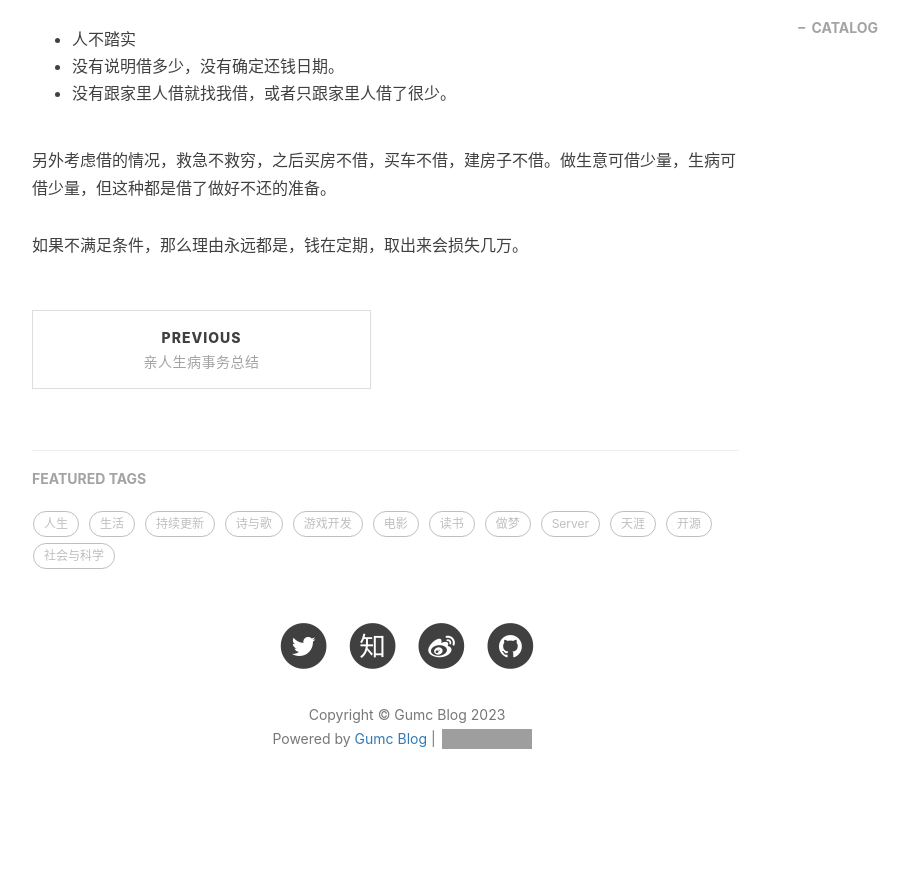
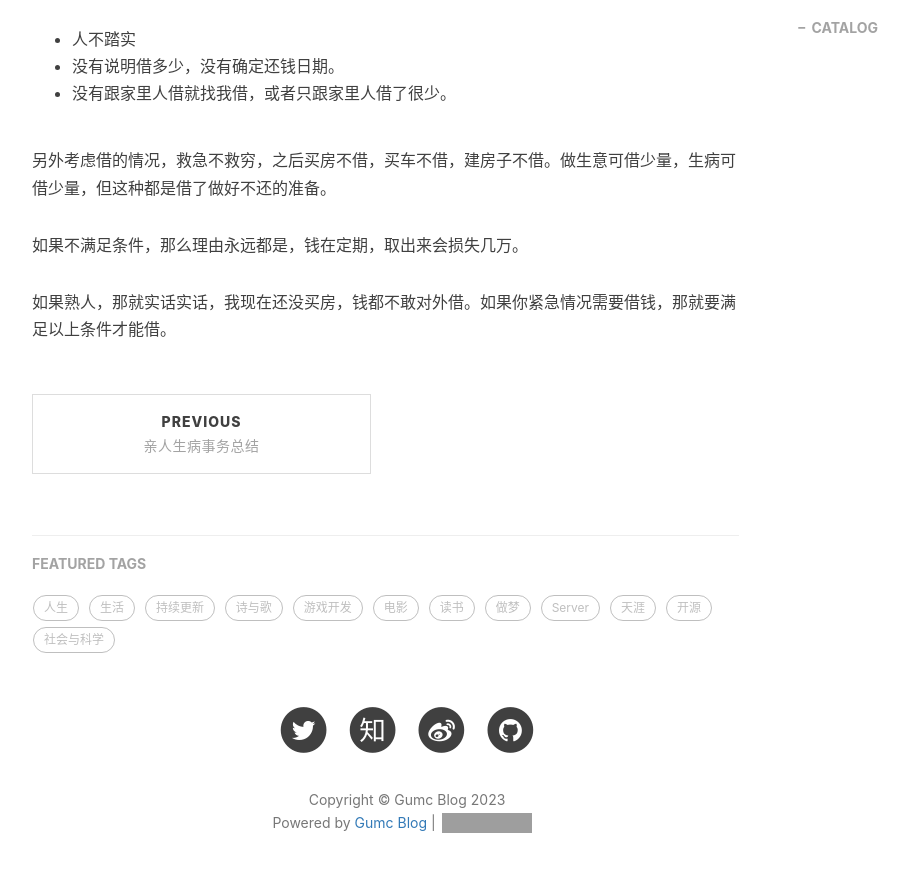
Before and after one commit to gumcstronger/gumcstronger.github.io, a Jekyll site: the page built from _posts/2023/2023-12-12-borrow -money.md, in a window 1280 px wide and 900 px high, scrolled down 1063 px. Shown: the top 872 px of the window, without its empty margins (233-1142 px from the left). Built offline with Jekyll 4.4.1, drawn with Linux system fonts in a browser that asks for light colours; comment, search, counter and statistics services are not loaded; before the commit the page ends 1879 px from its top, so only the background shows below that; grey boxes are pictures that could not be loaded.

Commit message:
Update 2023-12-12-borrow -money.md

```diff
--- a/_posts/2023/2023-12-12-borrow -money.md
+++ b/_posts/2023/2023-12-12-borrow -money.md
@@ -15,7 +15,6 @@ tags:
 
 但表姐并不敢去跟其他人借，让我确定说能不能借。我只能说我的存款都在定期，取出来要损失很多利息，你直接把贷款的钱取出来。
 
-
 似乎从来没跟别人借过钱只有被借过钱，想想以往被借钱的经历，有过借和不借的情况，总结下来能借钱的要满足以下几点：
 
 * 人很熟，靠谱踏实，不是坑蒙拐骗的人。
@@ -31,3 +30,5 @@ tags:
 另外考虑借的情况，救急不救穷，之后买房不借，买车不借，建房子不借。做生意可借少量，生病可借少量，但这种都是借了做好不还的准备。
 
 如果不满足条件，那么理由永远都是，钱在定期，取出来会损失几万。
+
+如果熟人，那就实话实话，我现在还没买房，钱都不敢对外借。如果你紧急情况需要借钱，那就要满足以上条件才能借。
```
